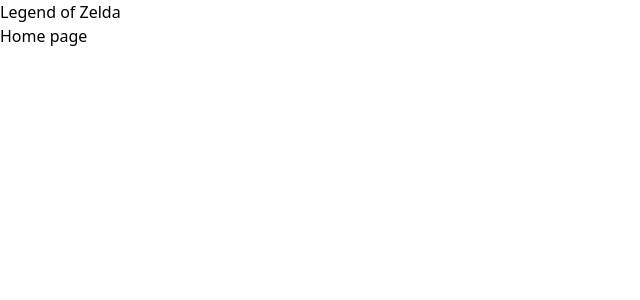
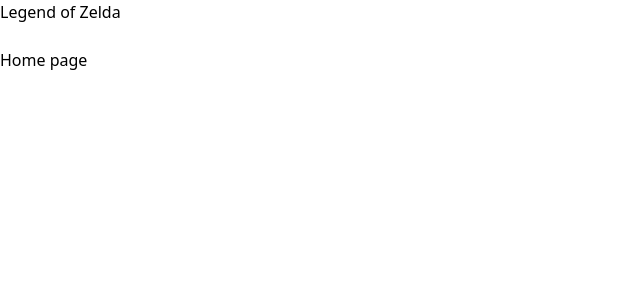
Before and after one commit to jakedusing/BOTW-Compendium, a React (Vite) app: page / in a window 1280 px wide. Shown: the top 300 px of the page, without its empty margins (0-640 px from the left). Built offline with nearby package versions, Linux system fonts and the light colour scheme.

Commit message:
start search input

```diff
--- a/src/components/Header.tsx
+++ b/src/components/Header.tsx
@@ -1,9 +1,11 @@
 import { Link } from "react-router-dom";
+import SearchInput from "./SearchInput";
 
 export default function Header() {
   return (
     <div>
       <Link to="/">Legend of Zelda</Link>
+      <SearchInput />
     </div>
   );
 }
--- /dev/null
+++ b/src/components/SearchInput.tsx
@@ -0,0 +1,19 @@
+import { useState } from "react";
+import { useNavigate } from "react-router-dom";
+
+export default function SearchInput() {
+  const [term, setTerm] = useState("");
+  const navigate = useNavigate();
+
+  const handleSubmit = (event: React.FormEvent<HTMLFormElement>) => {
+    event.preventDefault();
+
+    navigate(`/search?term=${term}`);
+  };
+
+  return (
+    <form onSubmit={handleSubmit}>
+      <input value={term} onChange={(e) => setTerm(e.target.value)} />
+    </form>
+  );
+}
```
